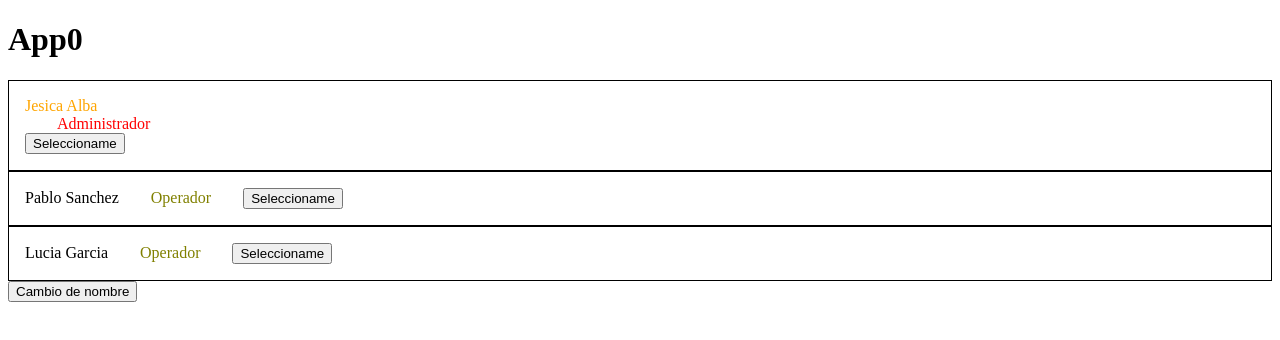
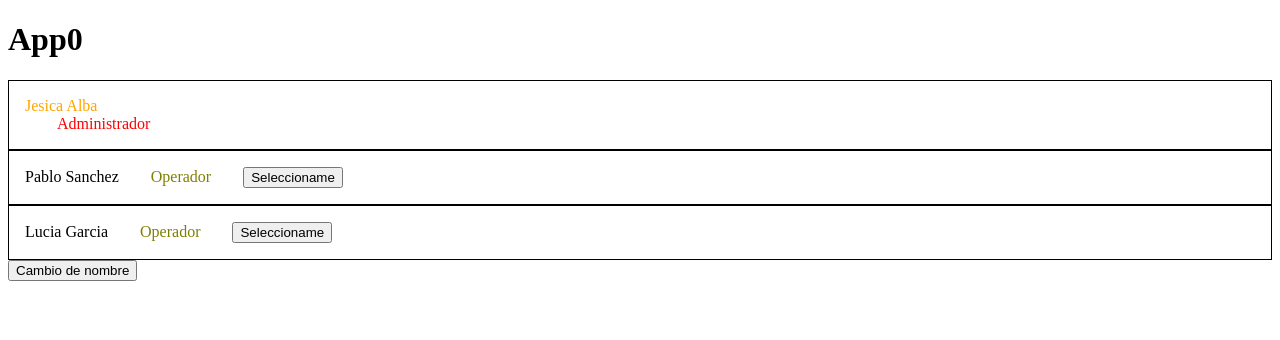
Before and after one commit to pjmolina/ng-18, an Angular app: page / in a window 1280 px wide. Shown: the top 340 px of the page. Built offline with nearby package versions, Linux system fonts and the light colour scheme.

Commit message:
hidden directive

```diff
--- a/src/app/user/user.component.html
+++ b/src/app/user/user.component.html
@@ -1,7 +1,7 @@
 <div class="user">
   <span [class.classAdmin]="admin">{{ name }} {{ surname }}</span>
   <div *ngIf="admin; else operador" class="admin">Administrador</div>
-  <button (click)="pulsado()">Seleccioname</button>
+  <button [hidden]="admin" (click)="pulsado()">Seleccioname</button>
 </div>
 
 <ng-template #operador>
```
